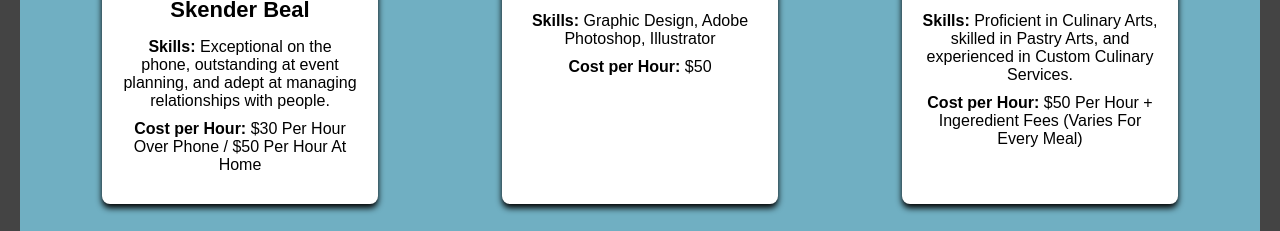
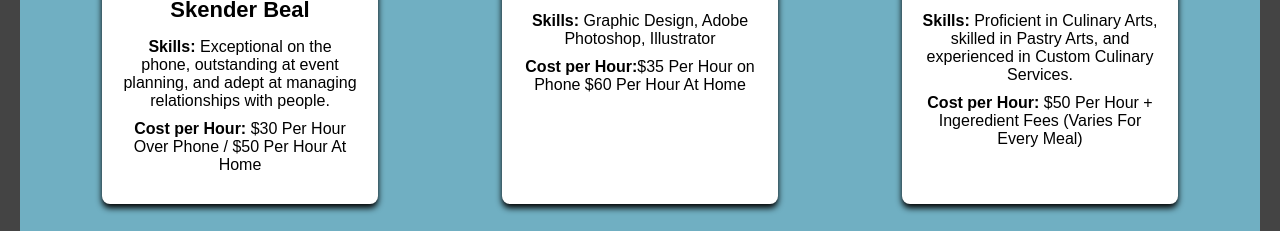
Before and after one commit to ChaseGivelekian/ChaseGivelekian.github.io, a plain HTML site: page team.html in a window 1280 px wide. Shown: the part 478-709 px from the top of the page. Drawn offline with Linux system fonts and the light colour scheme.

Commit message:
chase price

```diff
--- a/team.html
+++ b/team.html
@@ -48,7 +48,10 @@
                             <strong>Skills:</strong> Graphic Design, Adobe
                             Photoshop, Illustrator
                         </p>
-                        <p><strong>Cost per Hour:</strong> $50</p>
+                        <p>
+                            <strong>Cost per Hour:</strong>$35 Per Hour on Phone
+                            $60 Per Hour At Home
+                        </p>
                     </div>
 
                     <div class="team-member">
```
